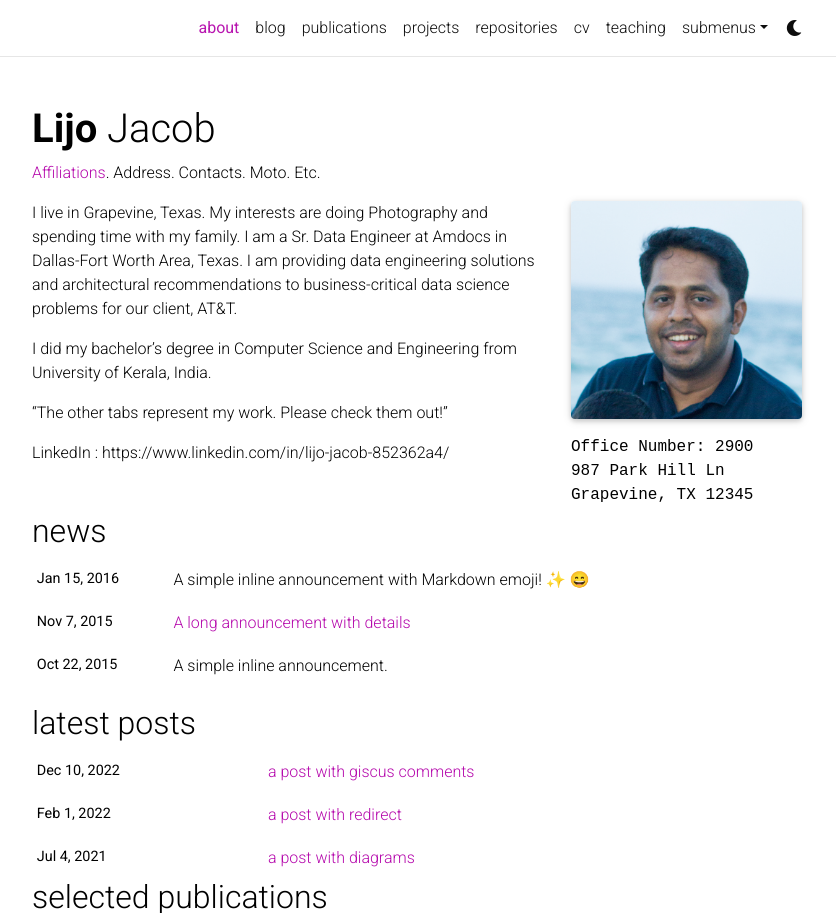
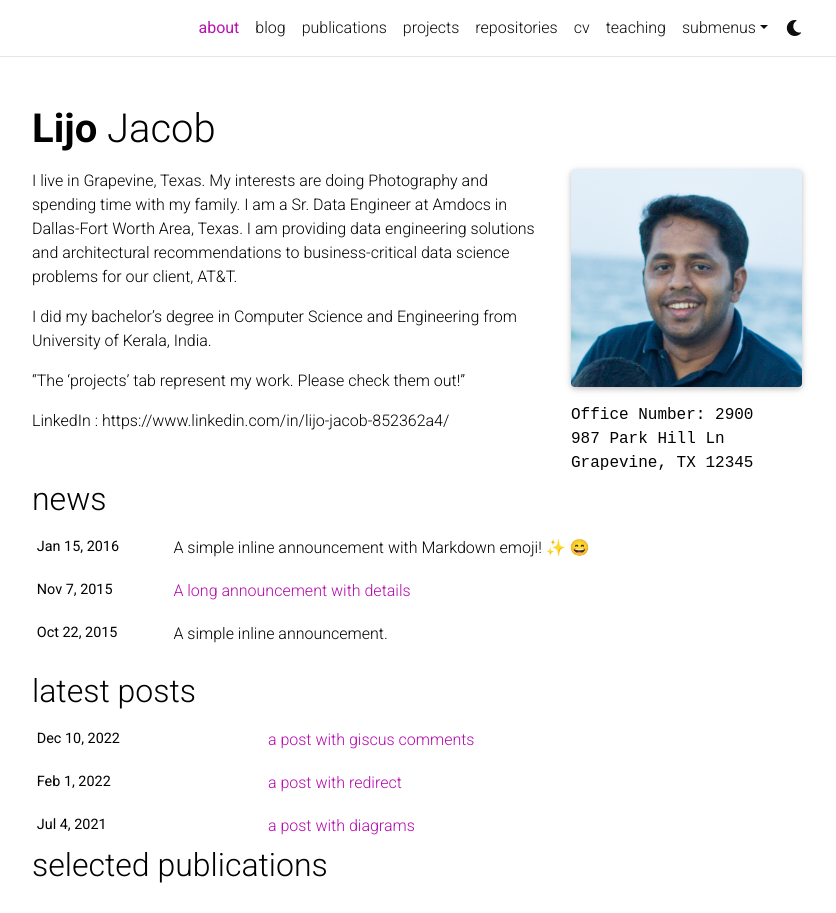
Before and after one commit to lijojacob12/lijojacob12.github.io, a Jekyll site: the page built from _pages/about.md, in a window 1280 px wide and 1234 px high, cut to the strip 0-913 px from the top of the window. Shown: the whole strip, without its empty margins (223-1059 px from the left). Built offline with Jekyll 4.4.1, drawn with Linux system fonts in a browser that asks for light colours; full-size pictures stand in for the smaller copies a plugin makes; emoji names are drawn with the system emoji font; comment, search, counter and statistics services are not loaded; a style sheet for code colours, icons or effects is not loaded.

Commit message:
commit about.md changes

```diff
--- a/_pages/about.md
+++ b/_pages/about.md
@@ -2,7 +2,7 @@
 layout: about
 title: about
 permalink: /
-subtitle: <a href='#'>Affiliations</a>. Address. Contacts. Moto. Etc.
+subtitle:
 
 profile:
   align: right
@@ -24,6 +24,6 @@ I am a Sr. Data Engineer at Amdocs in Dallas-Fort Worth Area, Texas. I am provid
 
 I did my bachelor’s degree in Computer Science and Engineering from University of Kerala, India.
 
-“The other tabs represent my work. Please check them out!”
+“The 'projects' tab represent my work. Please check them out!”
 
 LinkedIn : https://www.linkedin.com/in/lijo-jacob-852362a4/
```
